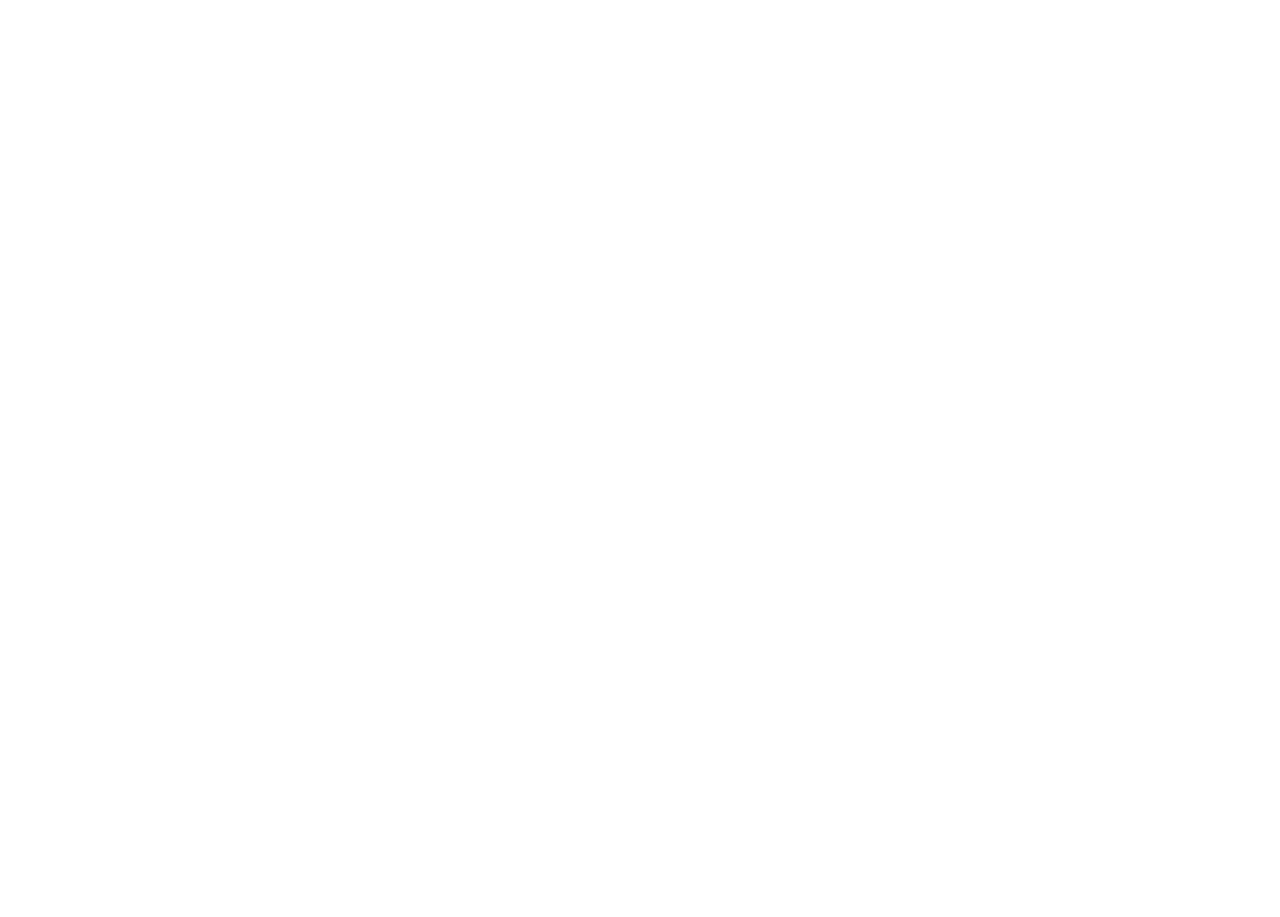
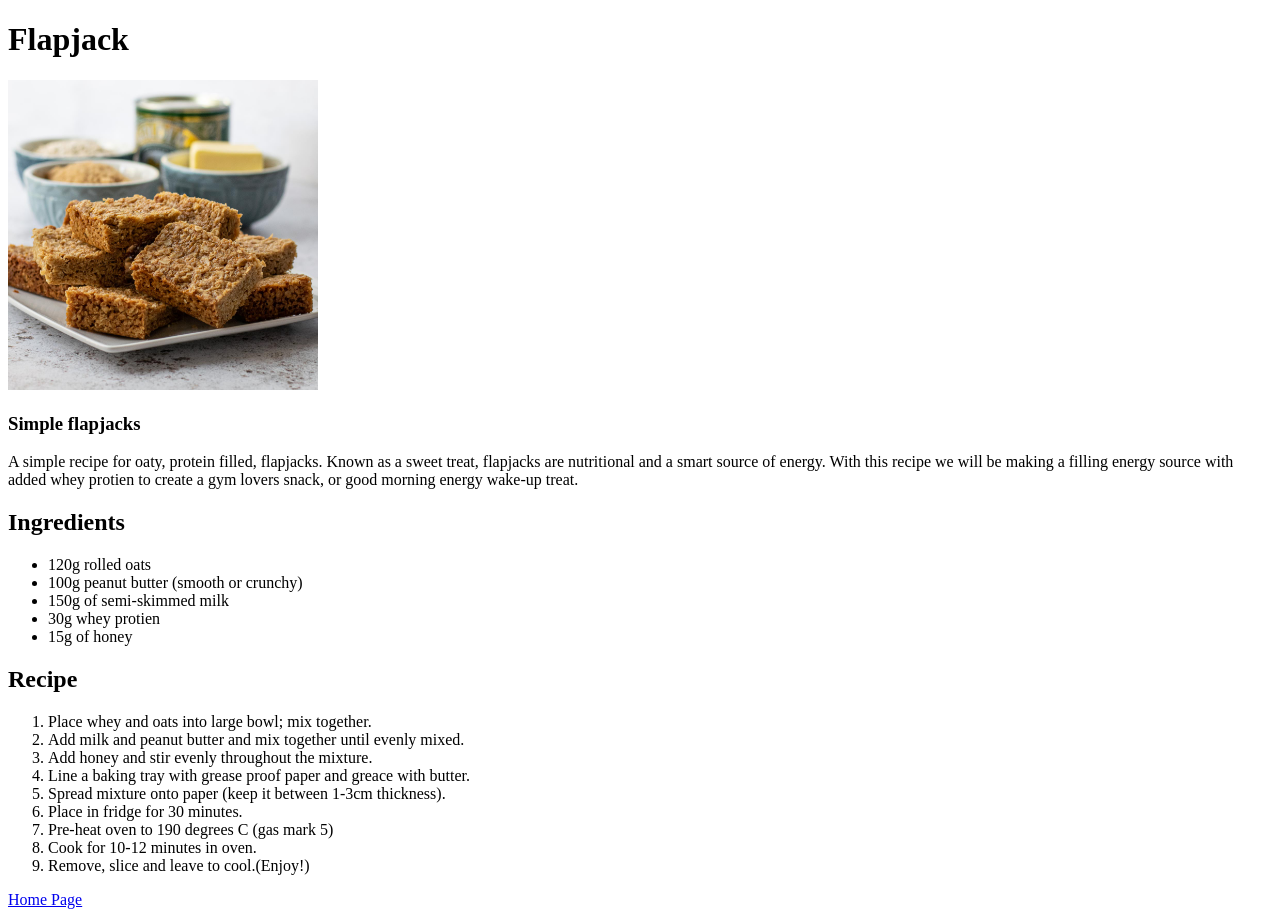
Before and after one commit to Dinky-dino/odin-recipe, a plain HTML site: page recipes/flapjack.html in a window 1280 px wide. Before the commit the page ends 800 px from the top, so only its background shows below. Drawn offline with Linux system fonts and the light colour scheme.

Commit message:
created flapjack.html with images and recipe, pancake.html corrected a </li> at the end of line 33 that may of caused error

```diff
--- a/recipes/flapjack.html
+++ b/recipes/flapjack.html
@@ -0,0 +1,45 @@
+<!DOCTYPE html>
+<html lang="en">
+<head>
+    <meta charset="UTF-8">
+    <meta name="viewport" content="width=device-width, initial-scale=1.0">
+    <title>Odin's Sweet Treats</title>
+</head>
+<body>
+
+    <h1>Flapjack</h1>
+    <img src="../images/flapjacks.jpg" alt="An image of stacked falpjacks" height="310" width="310">
+    <h3>Simple flapjacks</h3>
+        <p1>A simple recipe for oaty, protein filled, flapjacks.</p1>
+
+        <p2>Known as a sweet treat, flapjacks are nutritional and a smart source of energy. With this recipe we will be making a filling energy source with added whey protien to create a gym
+            lovers snack, or good morning energy wake-up treat.
+        </p2>
+
+    <h2>Ingredients</h2>
+        <ul>
+            <li>120g rolled oats</li>
+            <li>100g peanut butter (smooth or crunchy)</li>
+            <li>150g of semi-skimmed milk</li>
+            <li>30g whey protien</li>
+            <li>15g of honey</li>
+        </ul>
+
+    <h2>Recipe</h2>
+        <ol>
+            <li>Place whey and oats into large bowl; mix together.</li>
+            <li>Add milk and peanut butter and mix together until evenly mixed.</li>
+            <li>Add honey and stir evenly throughout the mixture.</li>
+            <li>Line a baking tray with grease proof paper and greace with butter.</li>
+            <li>Spread mixture onto paper (keep it between 1-3cm thickness).</li>
+            <li>Place in fridge for 30 minutes.</li>
+            <li>Pre-heat oven to 190 degrees C (gas mark 5)</li>
+            <li>Cook for 10-12 minutes in oven.</li>
+            <li>Remove, slice and leave to cool.(Enjoy!)</li>
+
+        </ol>
+
+        <a href="../index.html">Home Page</a>
+
+</body>
+</html>
```
Also changed, not shown: recipes/pancake.html (+1 -1 lines).
